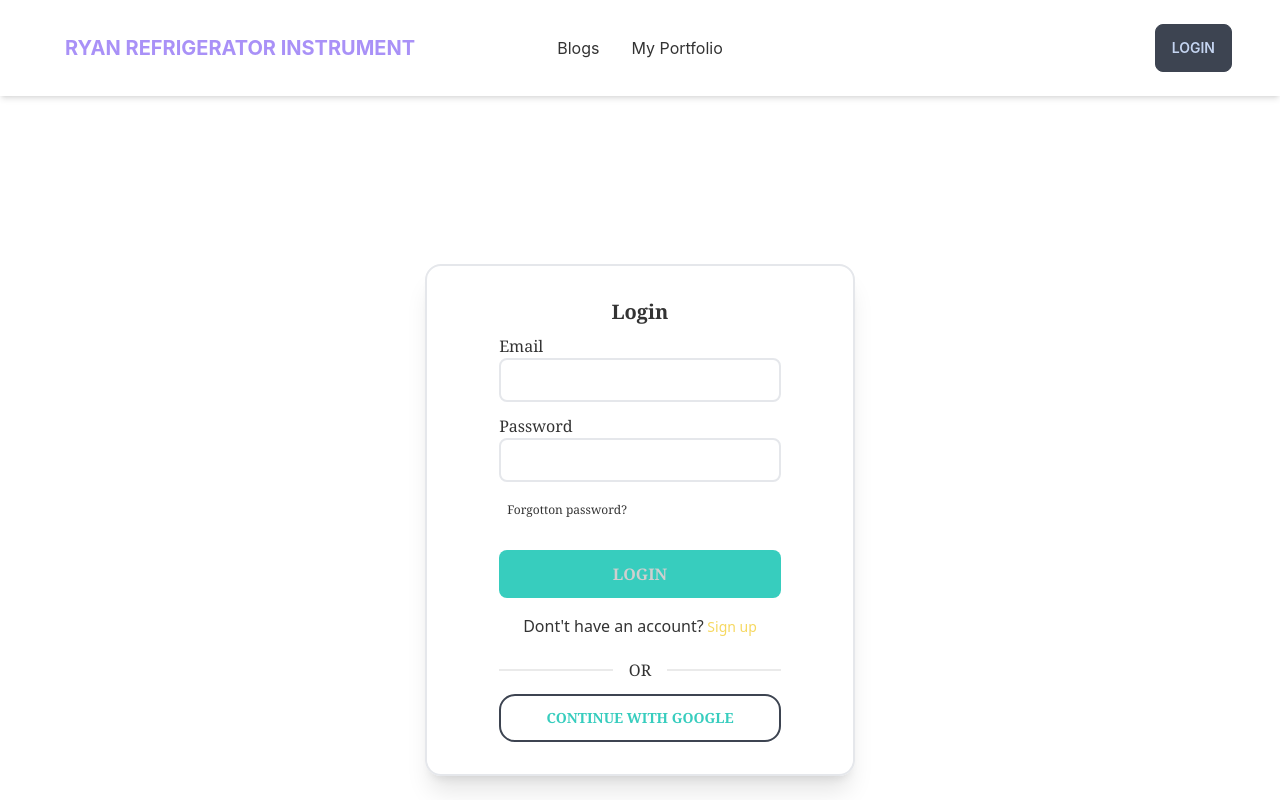
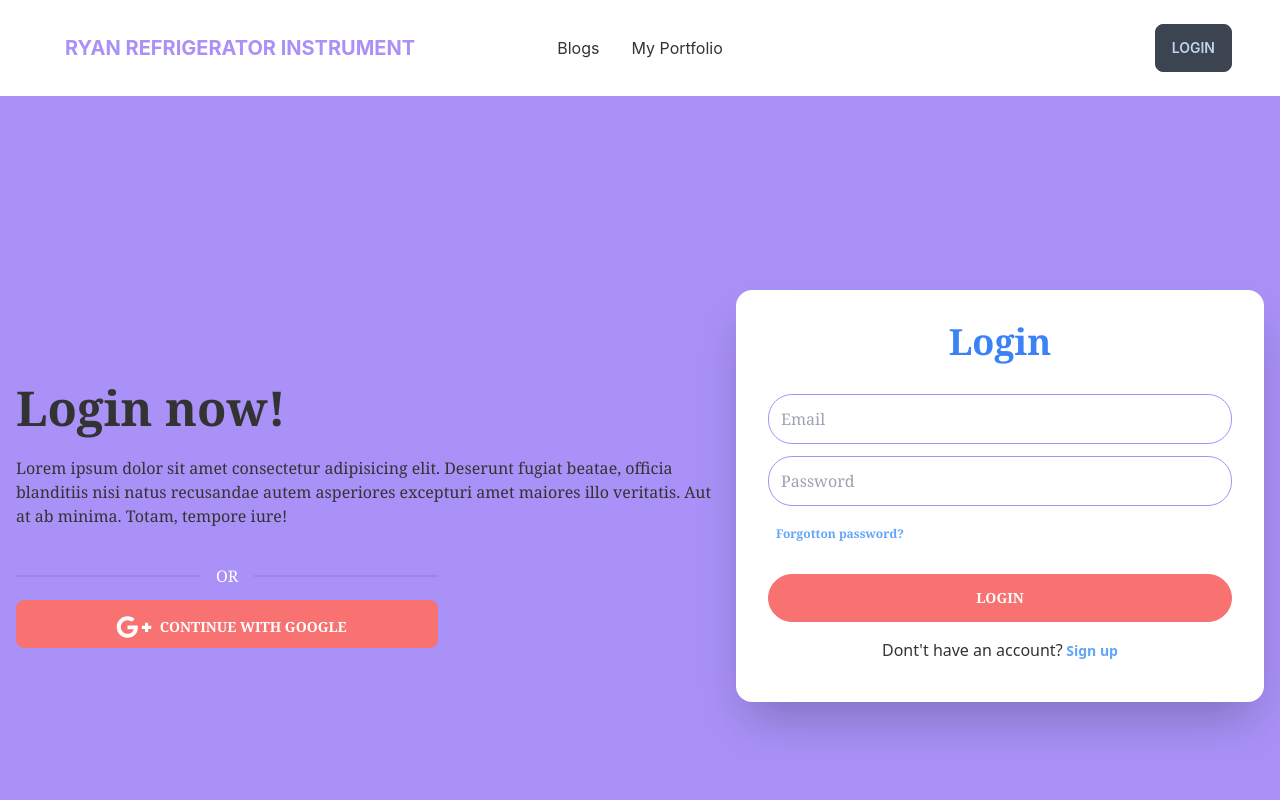
Before and after one commit to CodeWithShamim/manufacturer-website-client-side, a React (Create React App) app: page /login in a window 1280 px wide. Shown: the top 800 px of the page. Built offline with nearby package versions, Linux system fonts and the light colour scheme; no server answers.

Commit message:
login page style added

```diff
--- a/package.json
+++ b/package.json
@@ -12,6 +12,7 @@
     "react-dom": "^18.1.0",
     "react-firebase-hooks": "^5.0.3",
     "react-hook-form": "^7.31.2",
+    "react-icons": "^4.3.1",
     "react-query": "^3.39.0",
     "react-router-dom": "^6.3.0",
     "react-scripts": "5.0.1",
--- a/src/components/Home/Home.js
+++ b/src/components/Home/Home.js
@@ -2,7 +2,7 @@ import React from "react";
 
 const Home = () => {
   return (
-    <div>
+    <div className="h-screen">
       <h1>This is home </h1>
     </div>
   );
--- a/src/components/Login/Login.js
+++ b/src/components/Login/Login.js
@@ -6,6 +6,7 @@ import {
   useSignInWithGoogle,
 } from "react-firebase-hooks/auth";
 import { Link, useLocation, useNavigate } from "react-router-dom";
+import { FaGooglePlusG } from "react-icons/fa";
 
 const Login = () => {
   const {
@@ -40,17 +41,18 @@ const Login = () => {
   };
 
   return (
-    <div className="flex items-center justify-center h-screen font-serif mx-4 md:mx-0">
-      {/* _______card start__________ */}
-      <div className="card w-100 px-10 border-2 shadow-xl">
+    //
+    <div class="hero min-h-screen font-serif bg-primary">
+      <div class="hero-content flex-col lg:flex-row-reverse">
+        {/* _______Login card start__________ */}
+        <div className="card md:w-3/5 shadow-2xl bg-base-100">
           {/* ________card body start_______ */}
-        <div className="card-body items-center text-left">
-          <h2 className="card-title">Login</h2>
+          <div className="card-body items-center text-left w-full">
+            <h2 className="card-title text-4xl text-blue-500 pb-6">Login</h2>
             <form onSubmit={handleSubmit(onSubmit)} className="grid w-full">
               {/* ____email field start_____  */}
-            <label htmlFor="email">Email</label>
               <input
-              className="border-2 rounded-lg p-2"
+                className="border border-primary outline-1 outline-red-200 rounded-3xl p-3 w-full"
                 type="email"
                 {...register("email", {
                   required: {
@@ -66,6 +68,7 @@ const Login = () => {
                 })}
                 name="email"
                 id="email"
+                placeholder="Email"
               />
               {/* Show error meassage for email___________ */}
               <label className="mb-3">
@@ -83,9 +86,9 @@ const Login = () => {
               {/* _____email field end______  */}
 
               {/* _________password field start_________  */}
-            <label htmlFor="password">Password</label>
+
               <input
-              className="border-2 rounded-lg p-2"
+                className="border border-primary outline-1 outline-red-200 rounded-3xl p-3 w-full"
                 type="password"
                 {...register("password", {
                   required: {
@@ -99,6 +102,7 @@ const Login = () => {
                 })}
                 name="password"
                 id="password"
+                placeholder="Password"
               />
               {/* Show error meassage for password___________ */}
               <label className="mb-3">
@@ -115,7 +119,7 @@ const Login = () => {
               </label>
               {/* _________password field end_________  */}
 
-            <span className="mb-4 text-xs p-2 cursor-pointer">
+              <span className="mb-4 text-xs p-2 cursor-pointer font-bold text-blue-400">
                 Forgotton password?
               </span>
 
@@ -124,39 +128,56 @@ const Login = () => {
                 {signInError}
               </small>
               <input
-              className="cursor-pointer uppercase rounded-lg w-full text-base-300 text-md p-3 font-bold bg-accent"
+                className="btn btn-error w-full text-base-100 text-md p-3 font-bold rounded-3xl"
                 type="submit"
-              value={loading ? "Loading...." : "Login"}
+                value={loading ? "Loading......." : "Login"}
               />
             </form>
 
-          {/* _________divider__________ */}
-          <div className="flex flex-col w-full border-opacity-50">
+            {/* _______suggest for sign up_______ */}
             <p className="px-6 py-2 font-sans">
               Dont't have an account?
-              <span className="text-secondary text-sm cursor-pointer">
+              <span className="text-blue-400 font-bold text-sm cursor-pointer">
                 <Link to="/signup"> Sign up</Link>
               </span>
             </p>
-            <div className="divider border-accent">OR</div>
+            {/* ______________  */}
+          </div>
+          {/* __________card body end__________ */}
+        </div>
+        {/* _______login card end */}
+
+        {/* ______________left side____________ */}
+        <div class="text-center lg:text-left md:w-4/5 pt-10">
+          <h1 class="text-5xl font-bold text-left">Login now!</h1>
+          <p class="py-6 text-left">
+            Lorem ipsum dolor sit amet consectetur adipisicing elit. Deserunt
+            fugiat beatae, officia blanditiis nisi natus recusandae autem
+            asperiores excepturi amet maiores illo veritatis. Aut at ab minima.
+            Totam, tempore iure!
+          </p>
+          {/* _________divider__________ */}
+          <div className="flex flex-col w-3/5 border-opacity-50">
+            <div className="divider text-base-100">OR</div>
             {/* _________google sign in & show loading____________ */}
 
             {googleLoading ? (
-              <button className="btn loading">loading</button>
+              <button className="btn loading btn-error">loading</button>
             ) : (
               <div
                 onClick={() => signInWithGoogle()}
-                className="btn bg-transparent hover:bg-transparent text-accent grid h-15 border-2 py-2 cursor-pointer card rounded-box place-items-center"
+                className="btn btn-error outline-base-100 text-base-100"
               >
+                <FaGooglePlusG className="md:text-4xl md:m-2" />
                 CONTINUE WITH GOOGLE
               </div>
             )}
           </div>
           {/* __________divider end_____________ */}
         </div>
-        {/* __________card body end__________ */}
+
+        {/* ________________________  */}
       </div>
-      {/* _______card end */}
     </div>
   );
 };
--- a/src/components/Shared/Navbar.js
+++ b/src/components/Shared/Navbar.js
@@ -3,7 +3,7 @@ import { NavLink } from "react-router-dom";
 
 const Navbar = () => {
   return (
-    <div className="shadow-md mb-6">
+    <div className="shadow-md">
       <div className="navbar md:py-6 md:px-12">
         {/* ________dropdown content start________ */}
         <div className="navbar-start">
```
Also changed, not shown: firebase.json (added), 2 other files (tests, documents, lock files or other folders). Lines whose indentation alone changed are shown as unchanged.
